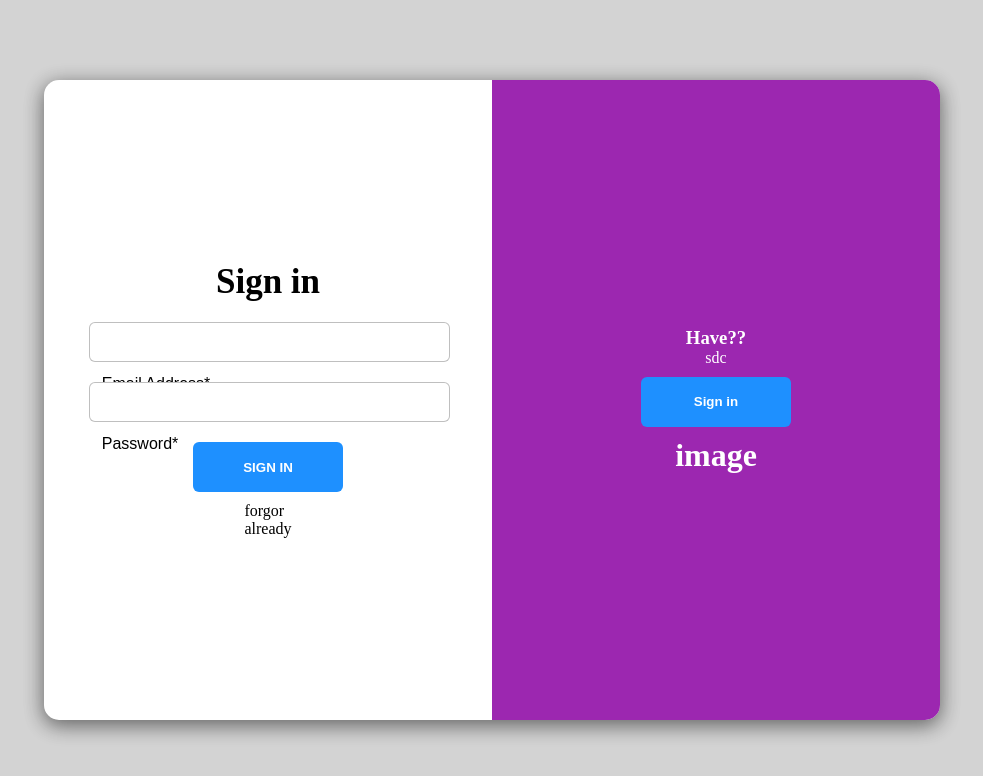
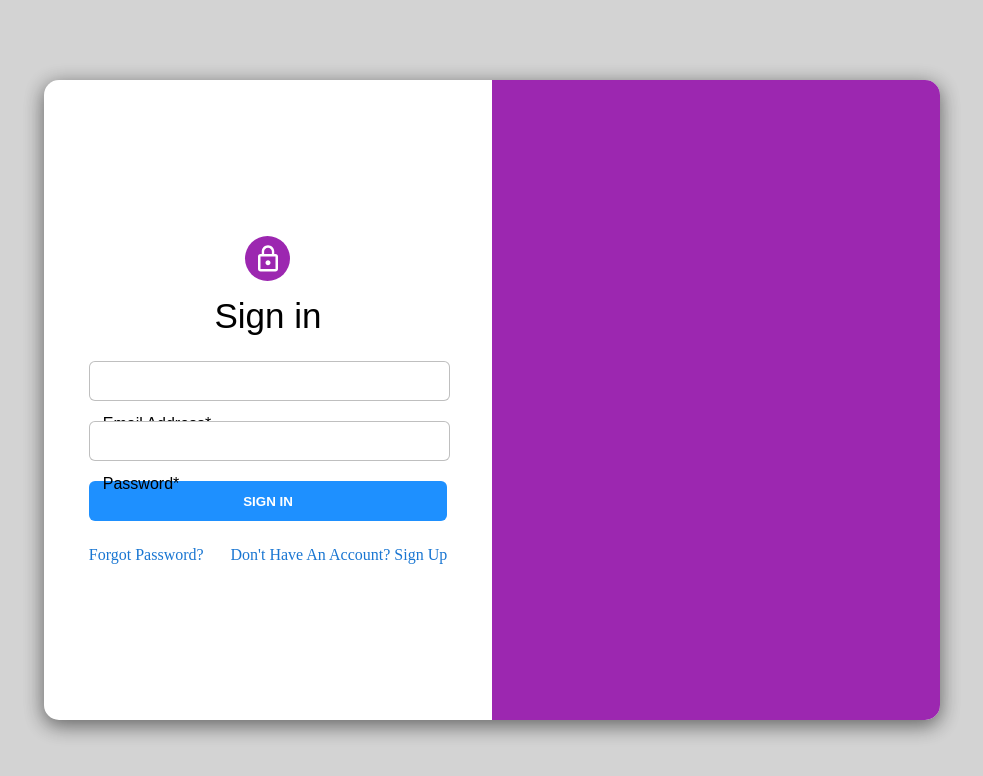
Before and after one commit to A13xYanez/ArtisanAllure-Fashions, a React (Vite) app: page /login in a window 1280 px wide. Shown: the top 776 px of the page, without its empty margins (148-1131 px from the left). Built offline with nearby package versions, Linux system fonts and the light colour scheme.

Commit message:
updated signin and signup design

```diff
--- a/src/components/authentication/Authenticate.css
+++ b/src/components/authentication/Authenticate.css
@@ -257,13 +257,29 @@ form.sign-up-form {
 
 .title {
     font-size: 35px;
-    margin-bottom: 10px;
+    margin: 15px;
+    font-family: sans-serif;
+    font-weight: 100;
 }
 
 .input-field {
     width: 100%;
     position: relative;
     margin: 10px 0;
+}
+
+.name {
+    display: flex;
+    justify-content: space-between;
+    width: 100%;
+}
+
+.name .input-field {
+    width: 45%;
+}
+
+.name .input-field input {
+    width: 88%;
 }
 
 .input-field input {
@@ -279,7 +295,7 @@ form.sign-up-form {
 .input-field span {
     position: absolute;
     left: 0;
-    padding: 13px;
+    padding: 14px;
     font-family: sans-serif;
     pointer-events: none;
     transition: 0.5s;
@@ -287,7 +303,7 @@ form.sign-up-form {
 
 .input-field input:focus ~ span {
     color: dodgerblue;
-    transform: translate(10px) translateY(-5px);
+    transform: translate(11px) translateY(-5px);
     font-size: .7rem;
     padding: 0 10px;
     border-left: 1px solid dodgerblue;
@@ -299,7 +315,18 @@ form.sign-up-form {
     border: 1px solid dodgerblue;
 }
 
-.btn {
+.submit-btn {
+    width: 100%;
+    height: 40px;
+    border: none;
+    border-radius: 6px;
+    background: dodgerblue;
+    color: white;
+    font-weight: 600;
+    margin: 10px 0;
+}
+
+.switch-btn {
     width: 150px;
     height: 50px;
     border: none;
@@ -308,6 +335,19 @@ form.sign-up-form {
     color: white;
     font-weight: 600;
     margin: 10px 0;
+}
+
+.form-links {
+    display: flex;
+    justify-content: space-between;
+    margin-top: 15px;
+    width: 100%;
+    color: #1976d2;
+}
+
+.form-links p:hover {
+    color: dodgerblue;
+    text-decoration: underline;
 }
 
 .panels-container {
--- a/src/components/authentication/Authenticate.jsx
+++ b/src/components/authentication/Authenticate.jsx
@@ -1,5 +1,7 @@
 import React from 'react'
 import { useState } from 'react'
+import { MdLockOutline } from "react-icons/md"
+import { FaUser } from "react-icons/fa6";
 
 export default function Authenticate() {
     const [active, setActive] = useState(false)
@@ -13,6 +15,9 @@ export default function Authenticate() {
             <div className={active ? 'container sign-up-mode' : 'container'}>
                 <div className="signin-signup">
                     <form action="" className="sign-in-form">
+                        <div className='lock-icon-container'>
+                            <MdLockOutline className='lock-icon' />
+                        </div>
                         <h2 className="title">Sign in</h2>
                         <div className="input-field">
                             <input type='email' required />
@@ -22,14 +27,27 @@ export default function Authenticate() {
                             <input type='password' required />
                             <span>Password*</span>
                         </div>
-                        <button className='btn'>SIGN IN</button>
+                        <button className='submit-btn'>SIGN IN</button>
                         <div className="form-links">
-                            <p>forgor</p>
-                            <p>already</p>
+                            <p>Forgot Password?</p>
+                            <p onClick={isActive}>Don't Have An Account? Sign Up</p>
                         </div>
                     </form>
                     <form action="" className="sign-up-form">
+                        <div className='lock-icon-container'>
+                            <FaUser className='user-icon' />
+                        </div>
                         <h2 className="title">Sign up</h2>
+                        <div className="name">
+                            <div className="input-field">
+                                <input type='text' required />
+                                <span>First Name*</span>
+                            </div>
+                            <div className="input-field">
+                                <input type='text' required />
+                                <span>Last Name*</span>
+                            </div>
+                        </div>
                         <div className="input-field">
                             <input type='email' required />
                             <span>Email Address*</span>
@@ -38,28 +56,25 @@ export default function Authenticate() {
                             <input type='password' required />
                             <span>Password*</span>
                         </div>
-                        <button className='btn'>SIGN UP</button>
+                        <div className="input-field">
+                            <input type='password' required />
+                            <span>Confirm Password*</span>
+                        </div>
+                        <button className='submit-btn'>SIGN UP</button>
                         <div className="form-links">
-                            <p>forgor</p>
-                            <p>already</p>
+                            <p onClick={isActive}>Already Have An Account? Sign In</p>
                         </div>
                     </form>
                 </div>
                 <div className="panels-container">
                     <div className="panel left-panel">
                         <div className="content">
-                            <h3>Have??</h3>
-                            <p>sdc</p>
-                            <button className="btn" onClick={isActive}>Sign in</button>
-                            <h1 className='image'>image</h1>
+
                         </div>
                     </div>
                     <div className="panel right-panel">
                         <div className="content">
-                            <h3>Have??</h3>
-                            <p>sdc</p>
-                            <button className="btn" onClick={isActive}>Sign in</button>
-                            <h1 className='image'>image</h1>
+
                         </div>
                     </div>
                 </div>
```
